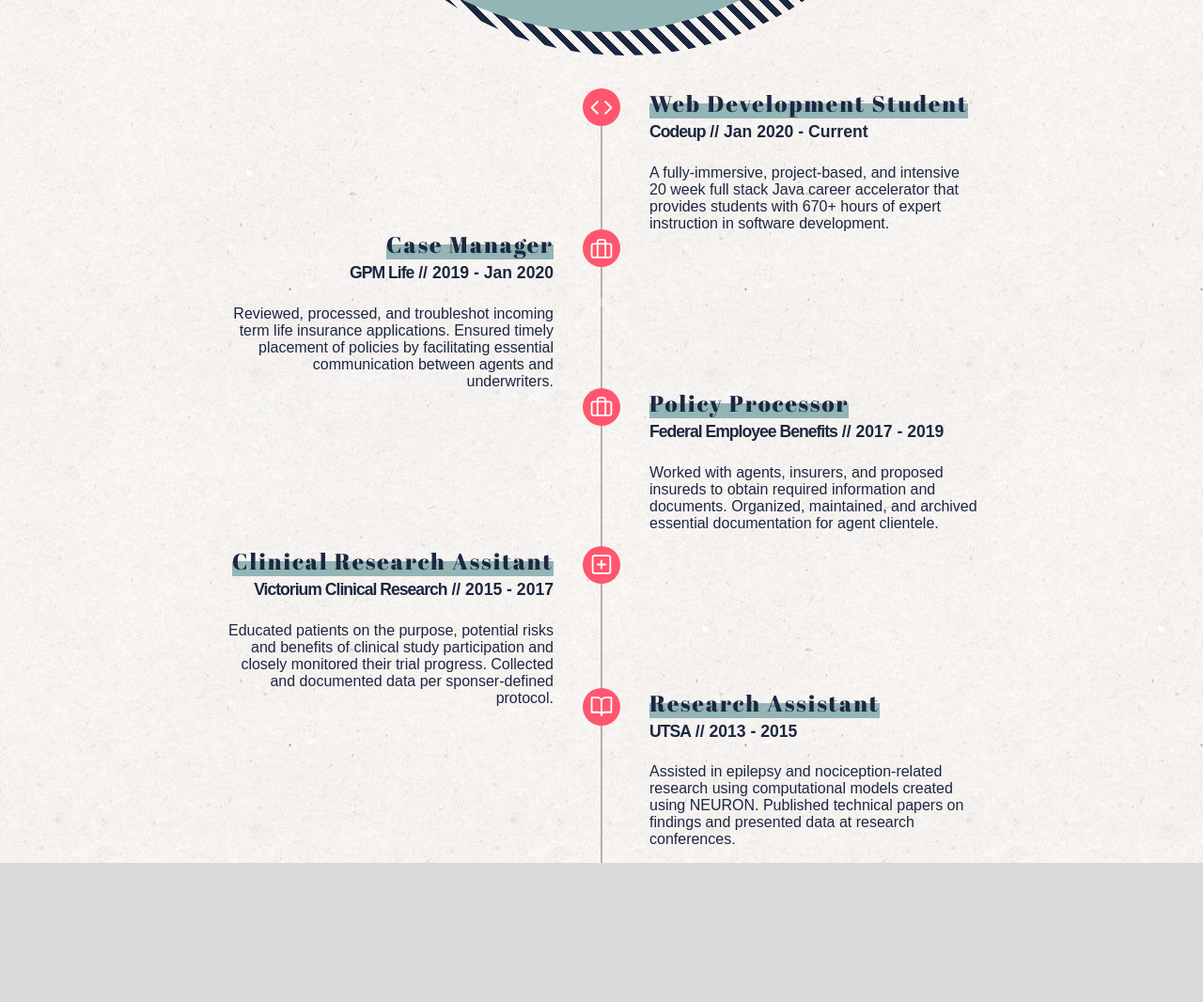
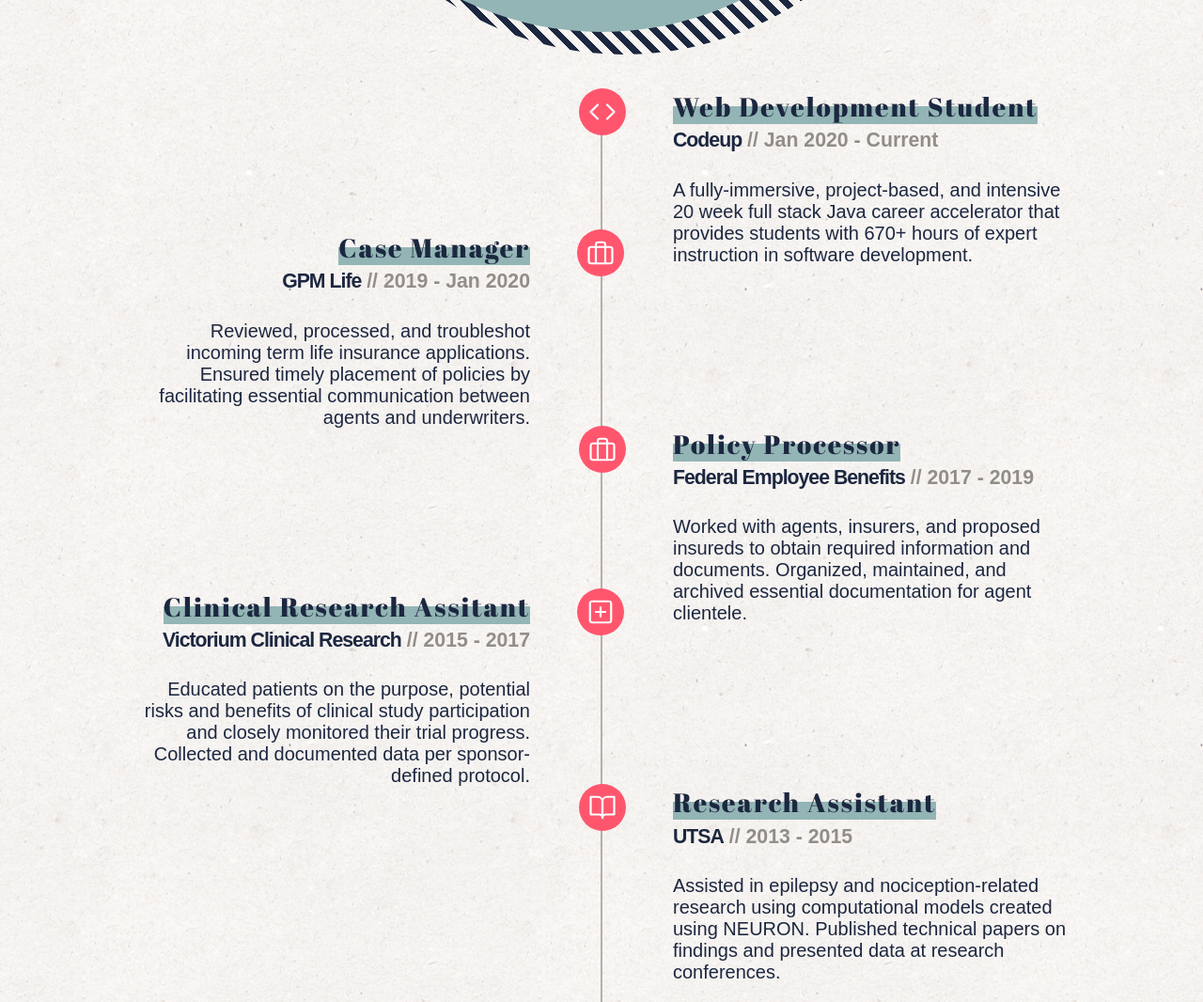
Before and after one commit to dmtobler/danielle-tobler, a website: page index.html in a window 1280 px wide. Shown: the part 706-1772 px from the top of the page at 94% size. Before the commit the page ends 1624 px from the top, so only its background shows below. Drawn offline with nearby package versions, Linux system fonts and the light colour scheme; a web font is replaced by a local one.

Commit message:
Added links to employees/educators, fixed font sizes for timeline

```diff
--- a/css/style.css
+++ b/css/style.css
@@ -110,6 +110,17 @@
     background: linear-gradient(180deg,rgba(255,255,255,0) 75%, #93b5b5 25%);
 }
 
+a, a:visited {
+    color: #1C2740;
+    text-decoration: none;
+}
+
+a:hover, a:active {
+    color: #ff566e;
+    text-decoration: underline;
+    transition: .2s;
+}
+
 /* MAIN CIRCLE ON LOAD PAGE */
 
 #main-block-container {
@@ -120,6 +131,7 @@
     position: relative;
     text-align: center;
     height: 85vh;
+    width: 85vh;
     background-color: #93b5b5;
     margin: calc(50vh - 42.5vh) auto;
     color: #fff;
@@ -129,8 +141,8 @@
 .main-block::after {
     z-index: -1;
     content: "";
-    left: 25px;
-    top: 25px;
+    left: 3vh;
+    top: 3vh;
     border-radius: 50%;
     position: absolute;
     width: 100%;
@@ -165,7 +177,7 @@
     width: 85%;
     text-align: center;
     margin: auto;
-    font-size: 2.4vh;
+    font-size: 2.3vh;
 }
 
 #media-links-container {
@@ -205,9 +217,9 @@
 
 #timeline-container {
     width: 90%;
-    min-width: 600px;
+    min-width: 700px;
     height: 100px;
-    max-width: 800px;
+    max-width: 1000px;
     display: inline-grid;
     grid-template-columns: 1fr 2px 1fr;
 }
@@ -215,7 +227,7 @@
 #timeline-left {
     grid-area: 1 / 1 / 1 / 1;
     text-align: right;
-    padding-right: 50px;
+    padding-right: 75px;
     padding-top: 150px;
 }
 
@@ -227,29 +239,21 @@
 #timeline-right {
     grid-area: 1 / 3 / 1 / 4;
     text-align: left;
-    padding-left: 50px;
-}
-
-.timeline-circle {
-    z-index: 2;
-    height: 25px;
-    width: 25px;
-    margin: auto;
-    border-radius: 50%;
-    background-color: #1C2740;
+    padding-left: 75px;
 }
 
 .job-title-header {
     margin: 0;
     font-weight: normal;
-    font-family: "Abril";
-    font-size: 1.5em;
+    font-family: "Abril", serif;
+    font-size: 1.75em;
     letter-spacing: 2px;
 }
 
 .job-co-header {
-    font-size: 1.1em;
+    font-size: 1.33em;
     margin-top: .25em;
+    color: #928d87;
 }
 
 .job-co {
@@ -257,36 +261,39 @@
     font-family: "WorkSansBold", sans-serif;
 }
 
+.job-description {
+    font-size: 1.25em;
+}
+
 #feb-block, #victorium-block, #feb-block, #utsa-block {
     padding-top: 150px;
 }
 
 .timeline-icon {
-    width: 25px;
-    height:25px;
+    width: 30px;
+    height: 30px;
     stroke: white;
-    margin-top: 7.5px;
-    transform:translateX(-.5px);
+    margin-top: 10px;
 }
 
 .left-timeline-circle {
     display: inline-block;
     text-align: center;
-    width: 40px;
-    height: 40px;
+    width: 50px;
+    height: 50px;
     background-color: #ff566e;
     border-radius: 50%;
     position: absolute;
-    transform: translate(31px);
+    transform: translate(50px);
 }
 
 .right-timeline-circle {
     display: inline-block;
     text-align: center;
-    width: 40px;
-    height: 40px;
+    width: 50px;
+    height: 50px;
     background-color: #ff566e;
     border-radius: 50%;
     position: absolute;
-    transform: translate(-71px);
+    transform: translate(-100px);
 }
--- a/index.html
+++ b/index.html
@@ -13,7 +13,7 @@
             <h1 id="name-title"><span class="highlight-major">Danielle Tobler</span></h1>
 
             <div id="personal-blurb">
-                I'm a neurobiologist-turned-insurance-case-manager-turned-software-developer. Yeah, it's been a wild ride. I like to break things and build them better. You can find me at anime conventions, at home, or at the bar.
+                I'm a neurobiologist-turned-case-manager-turned-software-developer. Yeah, it's been a fun ride. I like to break things and build them better. In the wild you can find me staring intently at a computer screen, playing a Nintendo game, or designing.
             </div>
         </div>
 
@@ -54,8 +54,8 @@
             </div>
 
             <h4 class="job-title-header"><span class="highlight">Case Manager</span></h4>
-            <h4 class="job-co-header"><span class="job-co">GPM Life</span> // 2019 - Jan 2020</h4>
-            <p>
+            <h4 class="job-co-header"><span class="job-co"><a href="https://www.gpmlife.com/wps/portal">GPM Life</a></span> // 2019 - Jan 2020</h4>
+            <p class="job-description">
                 Reviewed, processed, and troubleshot incoming term life insurance applications. Ensured timely placement of policies by facilitating essential communication between agents and underwriters.
             </p>
         </div>
@@ -66,9 +66,9 @@
             </div>
 
             <h4 class="job-title-header"><span class="highlight">Clinical Research Assitant</span></h4>
-            <h4 class="job-co-header"><span class="job-co">Victorium Clinical Research</span> // 2015 - 2017</h4>
-            <p>
-                Educated patients on the purpose, potential risks and benefits of clinical study participation and closely monitored their trial progress. Collected and documented data per sponser-defined protocol.
+            <h4 class="job-co-header"><span class="job-co"><a href="https://victoriumresearch.com/">Victorium Clinical Research</a></span> // 2015 - 2017</h4>
+            <p class="job-description">
+                Educated patients on the purpose, potential risks and benefits of clinical study participation and closely monitored their trial progress. Collected and documented data per sponsor-defined protocol.
             </p>
         </div>
     </div>
@@ -86,8 +86,8 @@
             </div>
 
             <h4 class="job-title-header"><span class="highlight">Web Development Student</span></h4>
-            <h4 class="job-co-header"><span class="job-co">Codeup</span> // Jan 2020 - Current</h4>
-            <p>
+            <h4 class="job-co-header"><span class="job-co"><a href="https://codeup.com/course-catalog/">Codeup</a></span> // Jan 2020 - Current</h4>
+            <p class="job-description">
                 A fully-immersive, project-based, and intensive 20 week full stack Java career accelerator that provides students with 670+ hours of expert instruction in software development.
             </p>
         </div>
@@ -99,8 +99,8 @@
             </div>
 
             <h4 class="job-title-header"><span class="highlight">Policy Processor</span></h4>
-            <h4 class="job-co-header"><span class="job-co">Federal Employee Benefits</span> // 2017 - 2019</h4>
-            <p>
+            <h4 class="job-co-header"><span class="job-co"><a href="https://www.federalemployeebenefits.com/">Federal Employee Benefits</a></span> // 2017 - 2019</h4>
+            <p class="job-description">
                 Worked with agents, insurers, and proposed insureds to obtain required information and documents. Organized, maintained, and archived essential documentation for agent clientele.
             </p>
         </div>
@@ -111,27 +111,14 @@
             </div>
 
             <h4 class="job-title-header"><span class="highlight">Research Assistant</span></h4>
-            <h4 class="job-co-header"><span class="job-co">UTSA</span> // 2013 - 2015</h4>
-            <p>
+            <h4 class="job-co-header"><span class="job-co"><a href="https://neuroscience.utsa.edu/">UTSA</a></span> // 2013 - 2015</h4>
+            <p class="job-description">
                 Assisted in epilepsy and nociception-related research using computational models created using NEURON. Published technical papers on findings and presented data at research conferences.
             </p>
         </div>
     </div>
 </div>
 
-<div id="nav-button-2" class="nav-icon-container">
-    <a href="#top"><svg class="feather nav-icon bounce"><use xlink:href="assets/img/icons/feather-sprite.svg#chevron-up"/></svg></a>
-</div>
-
-
-<!--<div>-->
-<!--    <h2>Skills</h2>-->
-<!--</div>-->
-
-<!--<div>-->
-<!--    <h2>Projects</h2>-->
-<!--</div>-->
-
 <script src="https://unpkg.com/feather-icons"></script>
 <script src="js/jquery-2.2.4.js"></script>
 <script src="js/main.js"></script>
--- a/js/main.js
+++ b/js/main.js
@@ -1,21 +1,26 @@
 "use strict";
 
 (function() {
+        // let mainContainer = $('#main-block-container');
+        // let containerHeight = $('#main-block-container').css('height');
+        // let nameWidth = $('#name-title').css('width');
+        // console.log(nameWidth);
+        // $(mainContainer).css('width', containerHeight);
 
+        let leftTimelineCirclesHeight = $('.left-timeline-circle').css('height');
+        let leftTimelineCirclesHeight = $('.left-timeline-circle').css('height');
 
     $(document).ready(function() {
 
-        let mainContainer = $('#main-block-container');
-        let containerHeight = $('#main-block-container').css('height');
-        let nameWidth = $('#name-title').css('width');
-        console.log(nameWidth);
-        $(mainContainer).css('width', containerHeight);
 
         $(window).resize(function () {
             mainContainer = $('#main-block-container');
             containerHeight = $('#main-block-container').css('height');
             $(mainContainer).css('width', containerHeight);
         });
+
+
+
 
 
         // setTimeout(function () {
```
